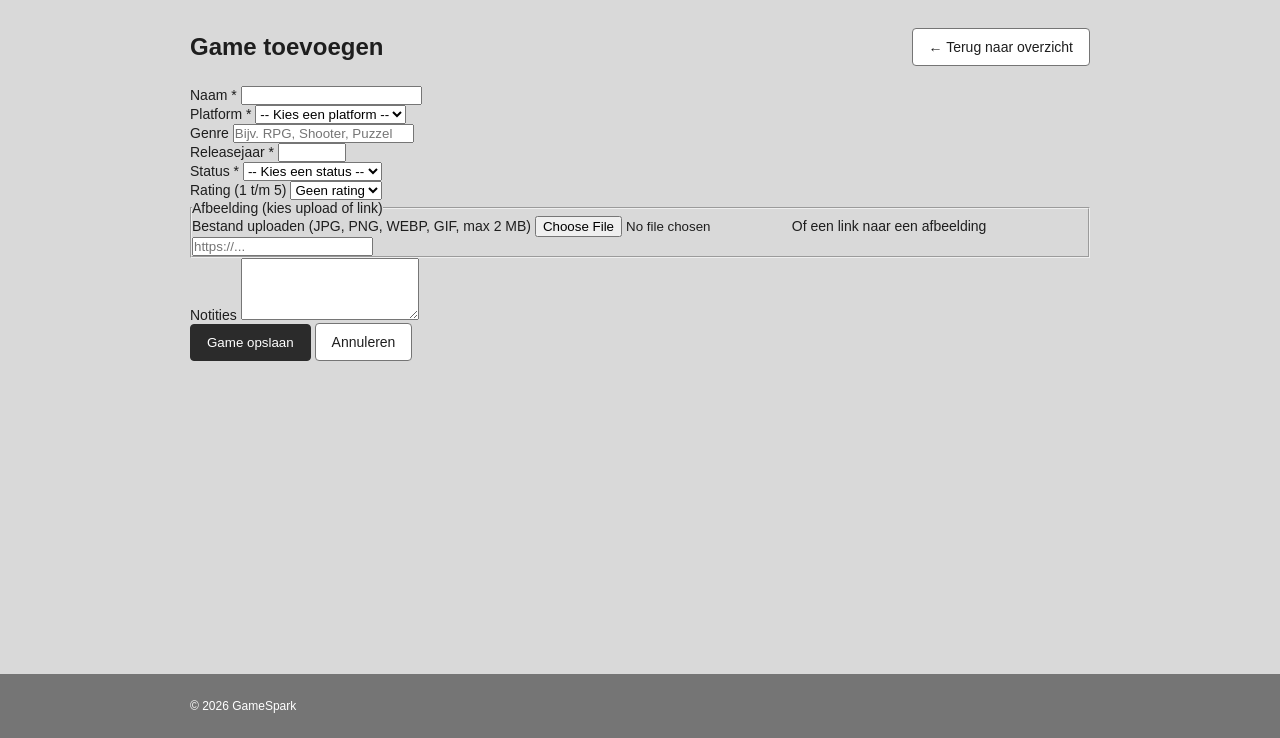
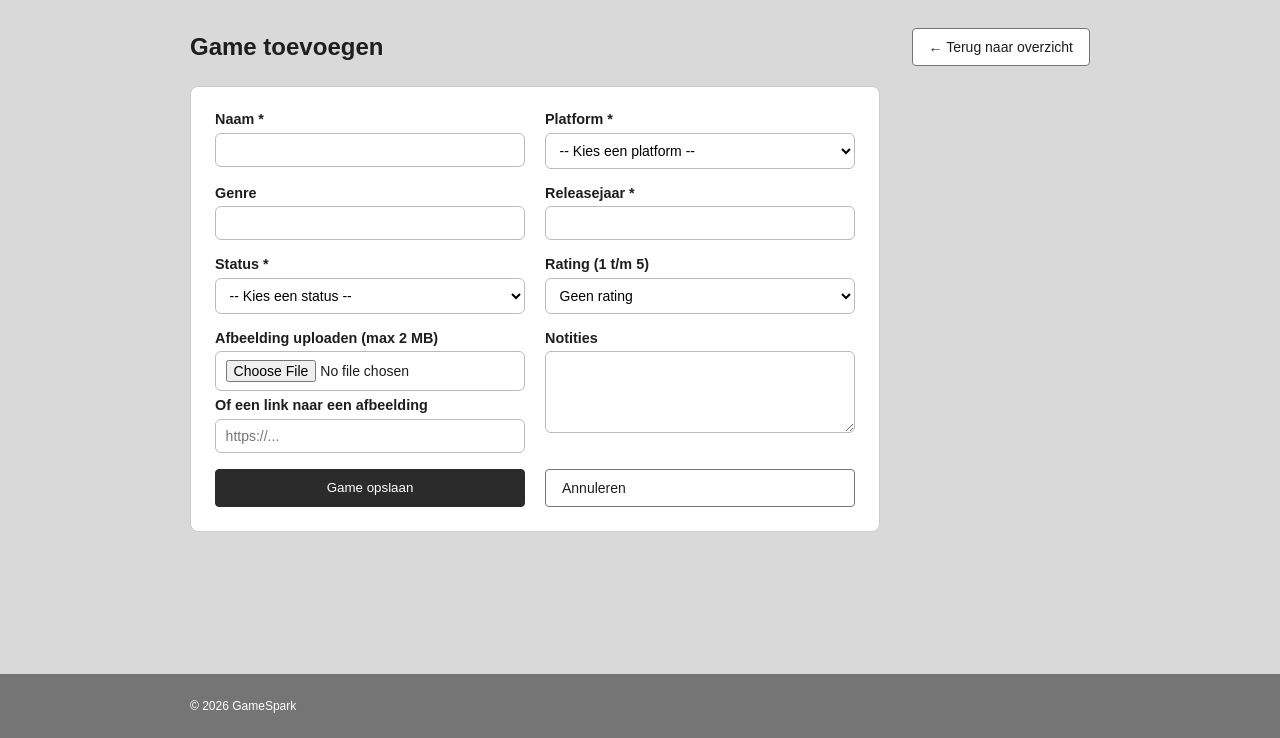
Before and after one commit to Fireflies4/Gamespark, a PHP site: page /formulier.php in a window 1280 px wide. Shown: the part 62-800 px from the top of the page. Run offline with PHP 8.4, Linux system fonts and the light colour scheme.

Commit message:
changed the code of formulier.php and added css to the formulier

```diff
--- a/formulier.php
+++ b/formulier.php
@@ -1,165 +1,102 @@
 <?php
 // Formulier: nieuwe game toevoegen
 require_once __DIR__ . '/db.php';
+session_start();
 
-if (session_status() === PHP_SESSION_NONE) {
-    session_start();
+function e($tekst) {
+    return htmlspecialchars($tekst, ENT_QUOTES, 'UTF-8');
 }
 
-// ---- Instellingen ----
-$statussen   = ['Wishlist', 'In bezit', 'Speelt nu', 'Uitgespeeld'];
-$platformen  = ['PC', 'PlayStation 5', 'PlayStation 4', 'Xbox Series X/S', 'Xbox One', 'Nintendo Switch', 'Mobiel', 'Anders'];
-$minJaar     = 1970;
-$maxJaar     = (int) date('Y') + 2;
-$maxUpload   = 2 * 1024 * 1024; // 2 MB
-$toegestaan  = ['image/jpeg' => 'jpg', 'image/png' => 'png', 'image/webp' => 'webp', 'image/gif' => 'gif'];
-$uploadMap   = __DIR__ . '/img/uploads/';
+$statussen  = ['Wishlist', 'In bezit', 'Speelt nu', 'Uitgespeeld'];
+$platformen = ['PC', 'PlayStation 5', 'PlayStation 4', 'Xbox Series X/S', 'Xbox One', 'Nintendo Switch', 'Mobiel', 'Anders'];
+$toegestaan = ['image/jpeg' => 'jpg', 'image/png' => 'png', 'image/webp' => 'webp', 'image/gif' => 'gif'];
+$maxJaar    = date('Y') + 2;
 
-// ---- CSRF-token ----
+// CSRF-token aanmaken
 if (empty($_SESSION['csrf_token'])) {
     $_SESSION['csrf_token'] = bin2hex(random_bytes(32));
 }
 
 $fouten = [];
-$waarden = [
-    'naam'           => '',
-    'afbeelding_url' => '',
-    'platform'       => '',
-    'genre'          => '',
-    'jaar'           => '',
-    'status'         => '',
-    'rating'         => '',
-    'notities'       => '',
-];
+$naam = $platform = $genre = $jaar = $status = $rating = $url = $notities = '';
 
 if ($_SERVER['REQUEST_METHOD'] === 'POST') {
 
     // CSRF controleren
-    $token = $_POST['csrf_token'] ?? '';
-    if (!hash_equals($_SESSION['csrf_token'], $token)) {
-        http_response_code(403);
-        exit('Ongeldig formulier (CSRF). Ga terug en probeer het opnieuw.');
+    if (!hash_equals($_SESSION['csrf_token'], $_POST['csrf_token'] ?? '')) {
+        exit('Ongeldig formulier. Ga terug en probeer het opnieuw.');
     }
 
-    // Invoer ophalen
-    foreach ($waarden as $veld => $leeg) {
-        $waarden[$veld] = trim($_POST[$veld] ?? '');
+    $naam     = trim($_POST['naam'] ?? '');
+    $platform = $_POST['platform'] ?? '';
+    $genre    = trim($_POST['genre'] ?? '');
+    $jaar     = trim($_POST['jaar'] ?? '');
+    $status   = $_POST['status'] ?? '';
+    $rating   = $_POST['rating'] ?? '';
+    $url      = trim($_POST['afbeelding_url'] ?? '');
+    $notities = trim($_POST['notities'] ?? '');
+
+    // Validatie
+    if ($naam === '' || strlen($naam) > 150) {
+        $fouten[] = 'Vul een naam in (maximaal 150 tekens).';
+    }
+    if (!in_array($platform, $platformen)) {
+        $fouten[] = 'Kies een platform.';
+    }
+    if (strlen($genre) > 80) {
+        $fouten[] = 'Het genre mag maximaal 80 tekens zijn.';
+    }
+    if (!ctype_digit($jaar) || $jaar < 1970 || $jaar > $maxJaar) {
+        $fouten[] = "Vul een geldig jaar in (1970 t/m $maxJaar).";
+    }
+    if (!in_array($status, $statussen)) {
+        $fouten[] = 'Kies een geldige status.';
+    }
+    if ($rating !== '' && !in_array($rating, ['1', '2', '3', '4', '5'])) {
+        $fouten[] = 'De rating moet tussen 1 en 5 liggen.';
     }
 
-    // ---- Validatie ----
-    if ($waarden['naam'] === '') {
-        $fouten['naam'] = 'De naam mag niet leeg zijn.';
-    } elseif (mb_strlen($waarden['naam']) > 150) {
-        $fouten['naam'] = 'De naam mag maximaal 150 tekens zijn.';
+    // Afbeelding: upload heeft voorrang op de link
+    $afbeelding = $url ?: null;
+    $upload = $_FILES['afbeelding'] ?? null;
+
+    if ($upload && $upload['error'] !== UPLOAD_ERR_NO_FILE) {
+        $mime = $upload['error'] === UPLOAD_ERR_OK ? mime_content_type($upload['tmp_name']) : '';
+        if (!isset($toegestaan[$mime]) || $upload['size'] > 2 * 1024 * 1024) {
+            $fouten[] = 'Upload een JPG, PNG, WEBP of GIF van maximaal 2 MB.';
+        }
+    } elseif ($url !== '' && !preg_match('#^https?://#i', $url)) {
+        $fouten[] = 'Vul een geldige link in (begint met http:// of https://).';
     }
 
-    if ($waarden['platform'] === '') {
-        $fouten['platform'] = 'Kies een platform.';
-    } elseif (!in_array($waarden['platform'], $platformen, true)) {
-        $fouten['platform'] = 'Ongeldig platform.';
-    }
-
-    if (mb_strlen($waarden['genre']) > 80) {
-        $fouten['genre'] = 'Het genre mag maximaal 80 tekens zijn.';
-    }
-
-    if ($waarden['jaar'] === '' || !ctype_digit($waarden['jaar'])
-        || (int) $waarden['jaar'] < $minJaar || (int) $waarden['jaar'] > $maxJaar) {
-        $fouten['jaar'] = "Vul een geldig jaar in ($minJaar t/m $maxJaar).";
-    }
-
-    if (!in_array($waarden['status'], $statussen, true)) {
-        $fouten['status'] = 'Kies een geldige status.';
-    }
-
-    // Rating is optioneel (1 t/m 5)
-    if ($waarden['rating'] !== '') {
-        if (!ctype_digit($waarden['rating']) || (int) $waarden['rating'] < 1 || (int) $waarden['rating'] > 5) {
-            $fouten['rating'] = 'De rating moet tussen 1 en 5 liggen.';
+    // Dubbele game (zelfde naam en jaar)
+    if (!$fouten) {
+        $stmt = $pdo->prepare('SELECT COUNT(*) FROM games WHERE naam = ? AND jaar = ?');
+        $stmt->execute([$naam, $jaar]);
+        if ($stmt->fetchColumn() > 0) {
+            $fouten[] = 'Deze game (zelfde naam en jaar) staat al in de lijst.';
         }
     }
 
-    // ---- Afbeelding: upload of URL ----
-    $afbeelding = null;
-    $heeftUpload = isset($_FILES['afbeelding']) && $_FILES['afbeelding']['error'] !== UPLOAD_ERR_NO_FILE;
+    // Opslaan
+    if (!$fouten) {
+        if ($upload && $upload['error'] === UPLOAD_ERR_OK) {
+            @mkdir(__DIR__ . '/img/uploads', 0755, true);
+            $bestand = 'img/uploads/' . bin2hex(random_bytes(16)) . '.' . $toegestaan[$mime];
+            move_uploaded_file($upload['tmp_name'], __DIR__ . '/' . $bestand);
+            $afbeelding = $bestand;
+        }
 
-    if ($heeftUpload) {
-        $bestand = $_FILES['afbeelding'];
-        if ($bestand['error'] !== UPLOAD_ERR_OK) {
-            $fouten['afbeelding'] = 'Het uploaden is mislukt. Probeer het opnieuw.';
-        } elseif ($bestand['size'] > $maxUpload) {
-            $fouten['afbeelding'] = 'De afbeelding mag maximaal 2 MB zijn.';
-        } else {
-            $finfo = new finfo(FILEINFO_MIME_TYPE);
-            $mime  = $finfo->file($bestand['tmp_name']);
-            if (!isset($toegestaan[$mime]) || @getimagesize($bestand['tmp_name']) === false) {
-                $fouten['afbeelding'] = 'Alleen JPG, PNG, WEBP of GIF is toegestaan.';
-            } else {
-                $afbeelding = ['tmp' => $bestand['tmp_name'], 'ext' => $toegestaan[$mime]];
-            }
-        }
-    } elseif ($waarden['afbeelding_url'] !== '') {
-        $urlOk = filter_var($waarden['afbeelding_url'], FILTER_VALIDATE_URL)
-            && in_array(strtolower(parse_url($waarden['afbeelding_url'], PHP_URL_SCHEME)), ['http', 'https'], true)
-            && mb_strlen($waarden['afbeelding_url']) <= 500;
-        if (!$urlOk) {
-            $fouten['afbeelding_url'] = 'Vul een geldige http(s)-link in.';
-        }
-    }
-
-    // ---- Dubbele game (zelfde naam + jaar) ----
-    if (!isset($fouten['naam']) && !isset($fouten['jaar'])) {
-        $stmt = $pdo->prepare('SELECT COUNT(*) FROM games WHERE naam = :naam AND jaar = :jaar');
-        $stmt->execute([':naam' => $waarden['naam'], ':jaar' => (int) $waarden['jaar']]);
-        if ((int) $stmt->fetchColumn() > 0) {
-            $fouten['naam'] = 'Deze game (zelfde naam en jaar) staat al in de lijst.';
-        }
-    }
-
-    // ---- Opslaan ----
-    if (count($fouten) === 0) {
-        $opslagUrl = $waarden['afbeelding_url'] !== '' ? $waarden['afbeelding_url'] : null;
-
-        if ($afbeelding !== null) {
-            if (!is_dir($uploadMap)) {
-                mkdir($uploadMap, 0755, true);
-            }
-            $bestandsnaam = bin2hex(random_bytes(16)) . '.' . $afbeelding['ext'];
-            if (move_uploaded_file($afbeelding['tmp'], $uploadMap . $bestandsnaam)) {
-                $opslagUrl = 'img/uploads/' . $bestandsnaam;
-            } else {
-                $fouten['afbeelding'] = 'De afbeelding kon niet worden opgeslagen.';
-            }
-        }
-    }
-
-    if (count($fouten) === 0) {
         $stmt = $pdo->prepare(
             'INSERT INTO games (naam, afbeelding_url, platform, genre, jaar, status, rating, notities)
-             VALUES (:naam, :afbeelding_url, :platform, :genre, :jaar, :status, :rating, :notities)'
+             VALUES (?, ?, ?, ?, ?, ?, ?, ?)'
         );
-        $stmt->execute([
-            ':naam'           => $waarden['naam'],
-            ':afbeelding_url' => $opslagUrl,
-            ':platform'       => $waarden['platform'],
-            ':genre'          => $waarden['genre'] !== '' ? $waarden['genre'] : null,
-            ':jaar'           => (int) $waarden['jaar'],
-            ':status'         => $waarden['status'],
-            ':rating'         => $waarden['rating'] !== '' ? (int) $waarden['rating'] : null,
-            ':notities'       => $waarden['notities'] !== '' ? $waarden['notities'] : null,
-        ]);
+        $stmt->execute([$naam, $afbeelding, $platform, $genre ?: null, $jaar, $status, $rating ?: null, $notities ?: null]);
 
-        // Nieuw token na succesvol versturen, daarna terug naar het overzicht
         unset($_SESSION['csrf_token']);
         header('Location: games.php');
         exit;
     }
-}
-
-// Kleine helper om output te escapen (XSS)
-function e(string $tekst): string
-{
-    return htmlspecialchars($tekst, ENT_QUOTES, 'UTF-8');
 }
 
 $paginaTitel = 'Game toevoegen';
@@ -172,9 +109,8 @@ require __DIR__ . '/includes/header.php';
     <a class="btn" href="games.php">&larr; Terug naar overzicht</a>
 </div>
 
-<?php if (count($fouten) > 0): ?>
-    <div class="melding melding-fout" role="alert">
-        <strong>Controleer het formulier:</strong>
+<?php if ($fouten): ?>
+    <div class="melding melding-fout">
         <ul>
             <?php foreach ($fouten as $fout): ?>
                 <li><?= e($fout) ?></li>
@@ -183,40 +119,40 @@ require __DIR__ . '/includes/header.php';
     </div>
 <?php endif; ?>
 
-<form method="post" action="" enctype="multipart/form-data" class="formulier" novalidate>
+<form method="post" enctype="multipart/form-data" class="formulier">
     <input type="hidden" name="csrf_token" value="<?= e($_SESSION['csrf_token']) ?>">
 
     <div class="veld">
         <label for="naam">Naam *</label>
-        <input type="text" id="naam" name="naam" maxlength="150" required value="<?= e($waarden['naam']) ?>">
+        <input type="text" id="naam" name="naam" value="<?= e($naam) ?>">
     </div>
 
     <div class="veld">
         <label for="platform">Platform *</label>
-        <select id="platform" name="platform" required>
+        <select id="platform" name="platform">
             <option value="">-- Kies een platform --</option>
             <?php foreach ($platformen as $p): ?>
-                <option value="<?= e($p) ?>" <?= $waarden['platform'] === $p ? 'selected' : '' ?>><?= e($p) ?></option>
+                <option <?= $platform === $p ? 'selected' : '' ?>><?= e($p) ?></option>
             <?php endforeach; ?>
         </select>
     </div>
 
     <div class="veld">
         <label for="genre">Genre</label>
-        <input type="text" id="genre" name="genre" maxlength="80" placeholder="Bijv. RPG, Shooter, Puzzel" value="<?= e($waarden['genre']) ?>">
+        <input type="text" id="genre" name="genre" value="<?= e($genre) ?>">
     </div>
 
     <div class="veld">
         <label for="jaar">Releasejaar *</label>
-        <input type="number" id="jaar" name="jaar" min="<?= $minJaar ?>" max="<?= $maxJaar ?>" required value="<?= e($waarden['jaar']) ?>">
+        <input type="number" id="jaar" name="jaar" value="<?= e($jaar) ?>">
     </div>
 
     <div class="veld">
         <label for="status">Status *</label>
-        <select id="status" name="status" required>
+        <select id="status" name="status">
             <option value="">-- Kies een status --</option>
             <?php foreach ($statussen as $s): ?>
-                <option value="<?= e($s) ?>" <?= $waarden['status'] === $s ? 'selected' : '' ?>><?= e($s) ?></option>
+                <option <?= $status === $s ? 'selected' : '' ?>><?= e($s) ?></option>
             <?php endforeach; ?>
         </select>
     </div>
@@ -226,30 +162,26 @@ require __DIR__ . '/includes/header.php';
         <select id="rating" name="rating">
             <option value="">Geen rating</option>
             <?php for ($i = 1; $i <= 5; $i++): ?>
-                <option value="<?= $i ?>" <?= $waarden['rating'] === (string) $i ? 'selected' : '' ?>><?= $i ?></option>
+                <option <?= $rating == $i ? 'selected' : '' ?>><?= $i ?></option>
             <?php endfor; ?>
         </select>
     </div>
 
-    <fieldset class="veld">
-        <legend>Afbeelding (kies upload of link)</legend>
-
-        <label for="afbeelding">Bestand uploaden (JPG, PNG, WEBP, GIF, max 2 MB)</label>
-        <input type="file" id="afbeelding" name="afbeelding" accept="image/jpeg,image/png,image/webp,image/gif">
+    <div class="veld">
+        <label for="afbeelding">Afbeelding uploaden (max 2 MB)</label>
+        <input type="file" id="afbeelding" name="afbeelding" accept="image/*">
 
         <label for="afbeelding_url">Of een link naar een afbeelding</label>
-        <input type="url" id="afbeelding_url" name="afbeelding_url" maxlength="500" placeholder="https://..." value="<?= e($waarden['afbeelding_url']) ?>">
-    </fieldset>
+        <input type="url" id="afbeelding_url" name="afbeelding_url" placeholder="https://..." value="<?= e($url) ?>">
+    </div>
 
     <div class="veld">
         <label for="notities">Notities</label>
-        <textarea id="notities" name="notities" rows="4"><?= e($waarden['notities']) ?></textarea>
+        <textarea id="notities" name="notities" rows="4"><?= e($notities) ?></textarea>
     </div>
 
-    <div class="acties">
-        <button type="submit" class="btn btn-primary">Game opslaan</button>
-        <a class="btn" href="games.php">Annuleren</a>
-    </div>
+    <button type="submit" class="btn btn-primary">Game opslaan</button>
+    <a class="btn" href="games.php">Annuleren</a>
 </form>
 
 <?php require __DIR__ . '/includes/footer.php'; ?>
--- a/style/style.css
+++ b/style/style.css
@@ -166,3 +166,67 @@ table.games {
     background: #ffffff;
     border: 1px solid #bdbdbd;
 }
+
+.formulier {
+        max-width: 640px;
+        margin: 1rem 0 2rem;
+        padding: 1.5rem;
+        background: #fff;
+        border: 1px solid #ccc;
+        border-radius: 8px;
+        display: grid;
+        grid-template-columns: 1fr 1fr;
+        gap: 1rem 1.25rem;
+    }
+.formulier .veld {
+        display: flex;
+        flex-direction: column;
+        gap: 0.35rem;
+    }
+.formulier .breed,
+.formulier .knoppen {
+        grid-column: 1 / -1;
+    }
+.formulier label {
+        font-weight: bold;
+        font-size: 0.9rem;
+    }
+.formulier input[type="text"],
+.formulier input[type="number"],
+.formulier input[type="url"],
+.formulier input[type="file"],
+.formulier select,
+.formulier textarea {
+        width: 100%;
+        box-sizing: border-box;
+        padding: 0.5rem 0.6rem;
+        font: inherit;
+        border: 1px solid #bbb;
+        border-radius: 6px;
+        background: #fff;
+    }
+.formulier textarea {
+        resize: vertical;
+    }
+.formulier .knoppen {
+        display: flex;
+        gap: 0.75rem;
+        margin-top: 0.5rem;
+    }
+.melding-fout {
+        max-width: 640px;
+        box-sizing: border-box;
+        margin: 1rem 0;
+        padding: 0.75rem 1rem;
+        background: #fdecea;
+        border: 1px solid #e0a4a0;
+        border-radius: 8px;
+        color: #8a1f17;
+    }
+.melding-fout ul {
+        margin: 0;
+        padding-left: 1.2rem;
+    }
+@media (max-width: 560px) {
+.formulier { grid-template-columns: 1fr; }
+    }
```
